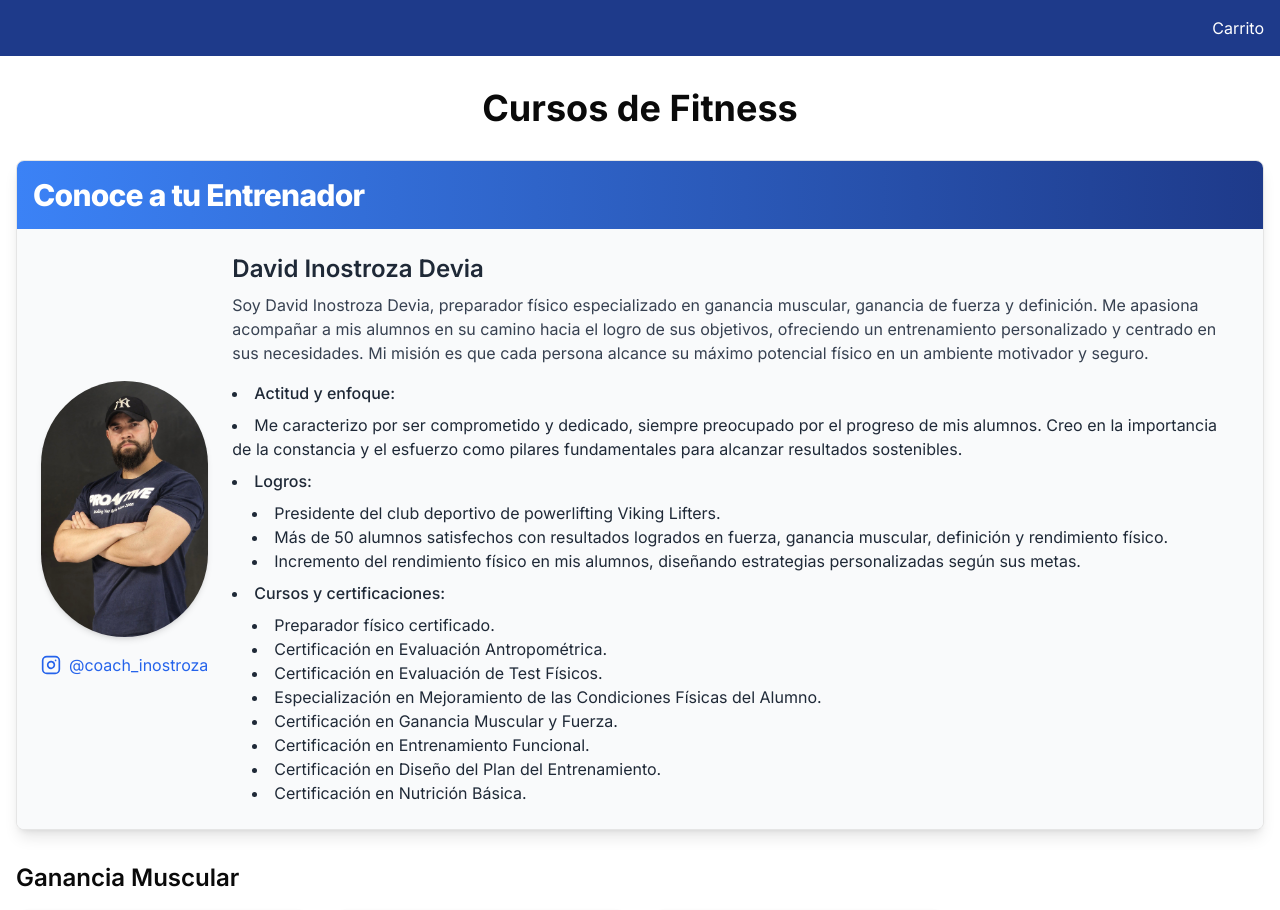
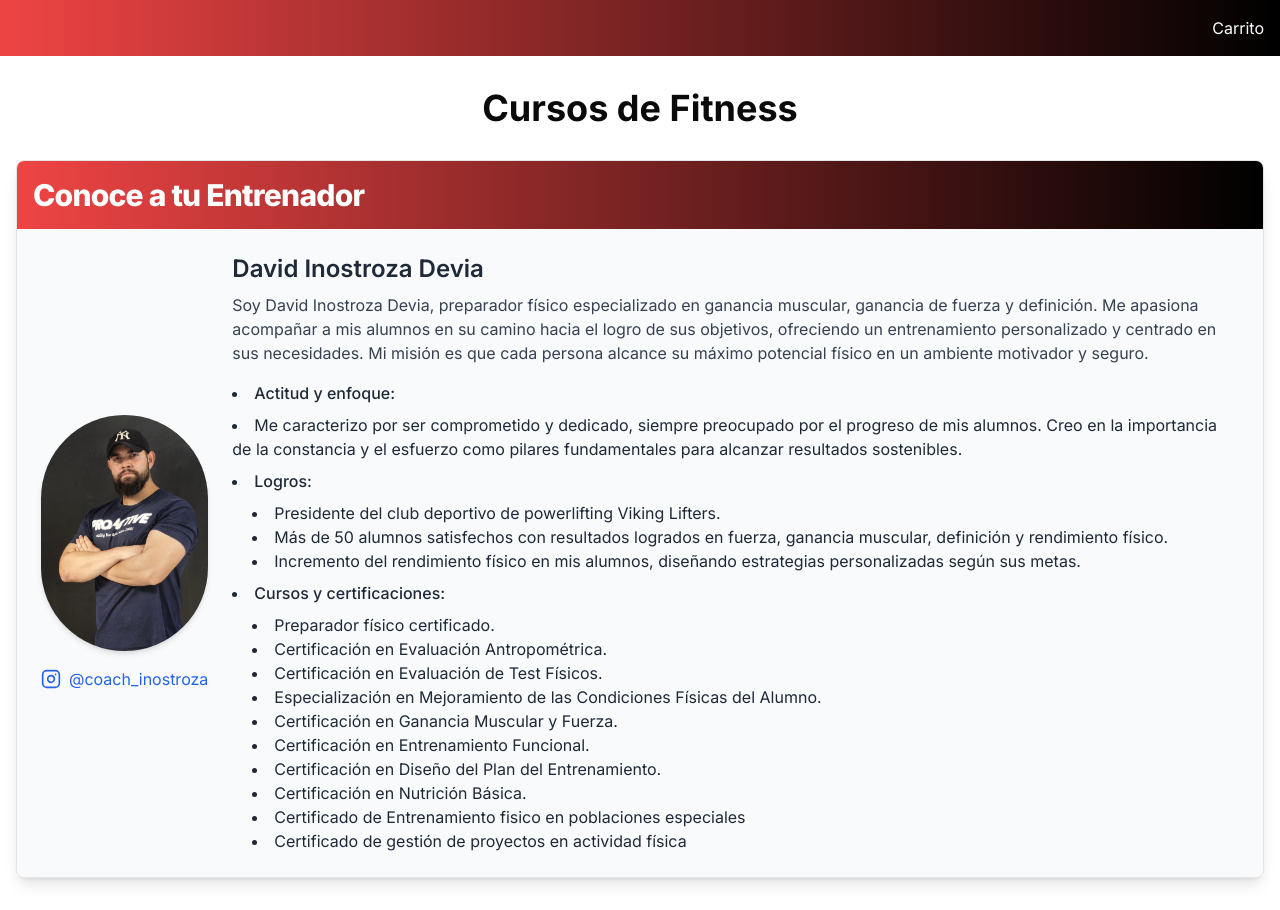
Before and after one commit to pipeaalzamora/Personal-trainer, a Next.js app: page / in a window 1280 px wide. Shown: the top 910 px of the page. Built offline with nearby package versions, Linux system fonts and the light colour scheme.

Commit message:
cambios en el ui

```diff
--- a/app/components/TrainerProfile.tsx
+++ b/app/components/TrainerProfile.tsx
@@ -7,7 +7,7 @@ import { Instagram } from 'lucide-react'
 export default function TrainerProfile() {
   return (
     <Card className="mb-8 shadow-lg rounded-lg overflow-hidden">
-      <CardHeader className="bg-gradient-to-r from-blue-500 to-blue-900 p-4">
+      <CardHeader className="bg-gradient-to-r from-red-500 to-black p-4">
         <CardTitle className="text-3xl font-extrabold text-white">
           Conoce a tu Entrenador
         </CardTitle>
@@ -17,9 +17,9 @@ export default function TrainerProfile() {
         <Image
           src={perfil.src}
           alt="Foto del entrenador"
-          width={256}
-          height={256}
-          className="w-64 h-64 object-cover rounded-full mb-4 md:mb-0 md:mr-6 shadow-md"
+          width={300}
+          height={500}
+          className="w-50 h-50 object-cover rounded-full mb-4 md:mb-0 md:mr-5 shadow-md"
         />
          <Link
             href="https://www.instagram.com/coach_inostroza10/"
@@ -60,6 +60,8 @@ export default function TrainerProfile() {
               <li>Certificación en Entrenamiento Funcional.</li>
               <li>Certificación en Diseño del Plan del Entrenamiento.</li>
               <li>Certificación en Nutrición Básica.</li>
+              <li>Certificado de Entrenamiento fisico en poblaciones especiales</li>
+              <li>Certificado de gestión de proyectos en actividad física</li>
             </ul>
           </ul>
         </div>
--- a/app/layout.tsx
+++ b/app/layout.tsx
@@ -17,7 +17,7 @@ export default function RootLayout({
   return (
     <html lang="en">
       <body className={inter.className}>
-        <nav className="bg-blue-900 text-white p-4">
+        <nav className=" bg-gradient-to-r from-red-500 to-black text-white p-4">
           <div className="container mx-auto flex justify-between items-center">
             <Link href="/" className="text-xl font-bold"></Link>
             <Link href="/cart" className="hover:underline">Carrito</Link>
```
